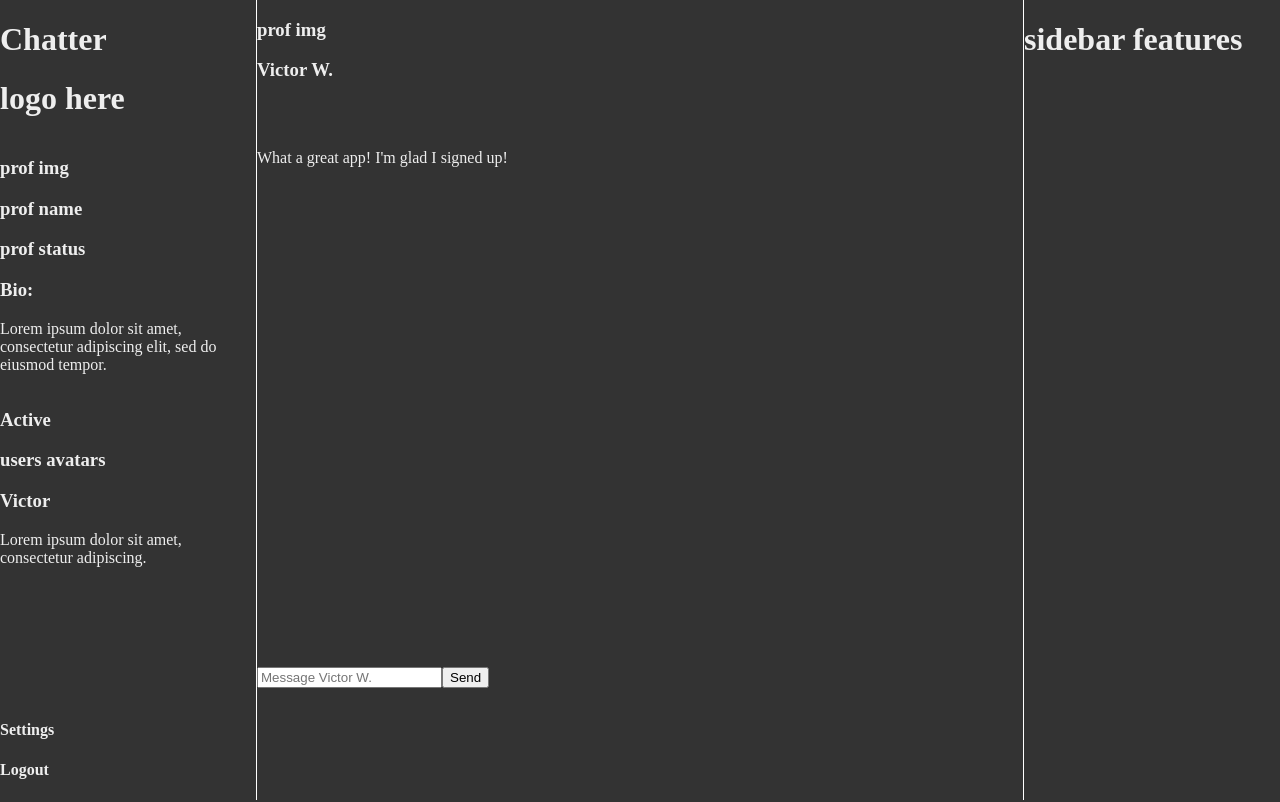
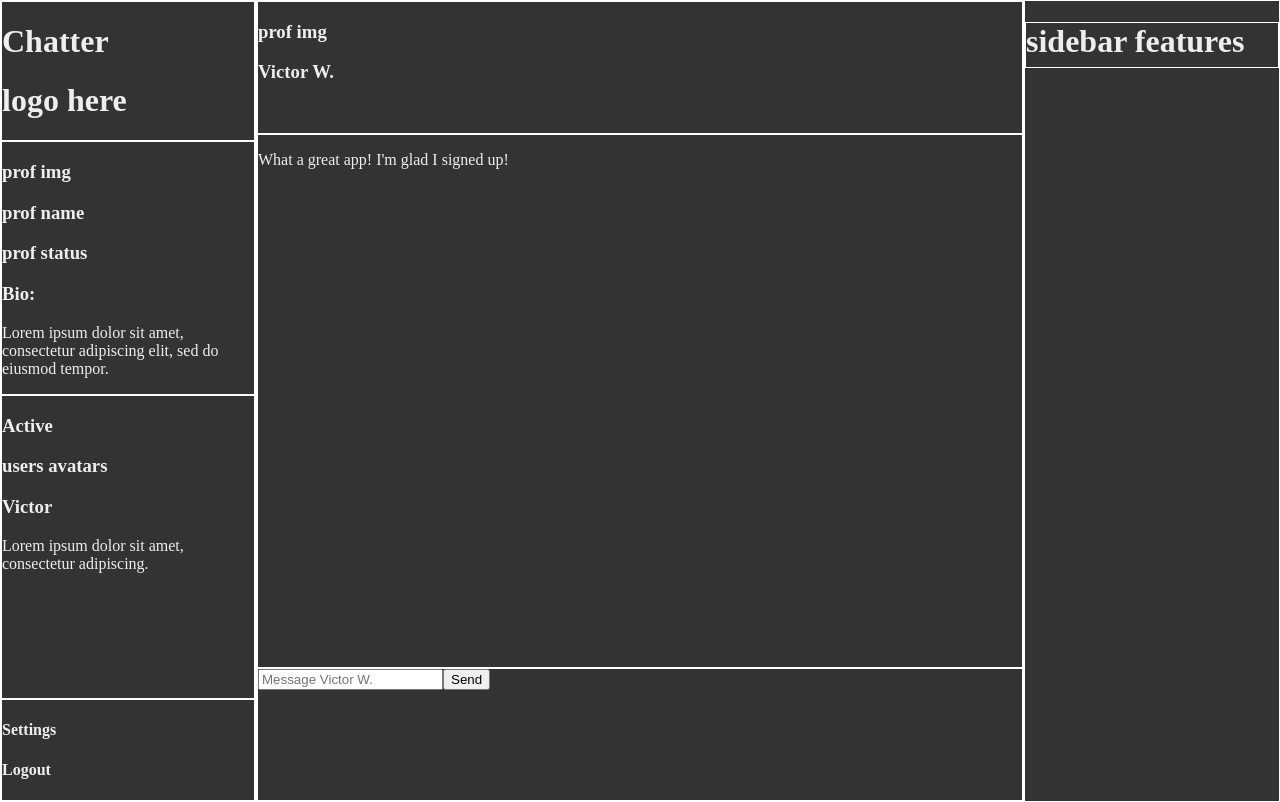
Before and after one commit to filipeqm94/client-project-4, a React (Create React App) app: page / in a window 1280 px wide. Built offline with nearby package versions, Linux system fonts and the light colour scheme; the HTML template or start-up script is replaced by a standard one.

Commit message:
temp borders added

```diff
--- a/src/index.css
+++ b/src/index.css
@@ -1,3 +1,21 @@
+/* START -- FOR DESIGN AND TESTING */
+.main > * {
+  border: 1px solid white;
+}
+
+.nav-container > * {
+  border: 1px solid white;
+}
+
+.chat-area-container > * {
+  border: 1px solid white;
+}
+
+.sidebar-container > * {
+  border: 1px solid white;
+}
+/* END -- FOR DESIGN AND TESTING */
+
 html,
 body {
   margin: 0;
@@ -47,8 +65,6 @@ LEFT SIDE */
   grid-column: 2;
   display: grid;
   grid-template-rows: 1fr 4fr 1fr;
-  border-left: 1px solid white;
-  border-right: 1px solid white;
 }
 
 .chat-area-info {
```
